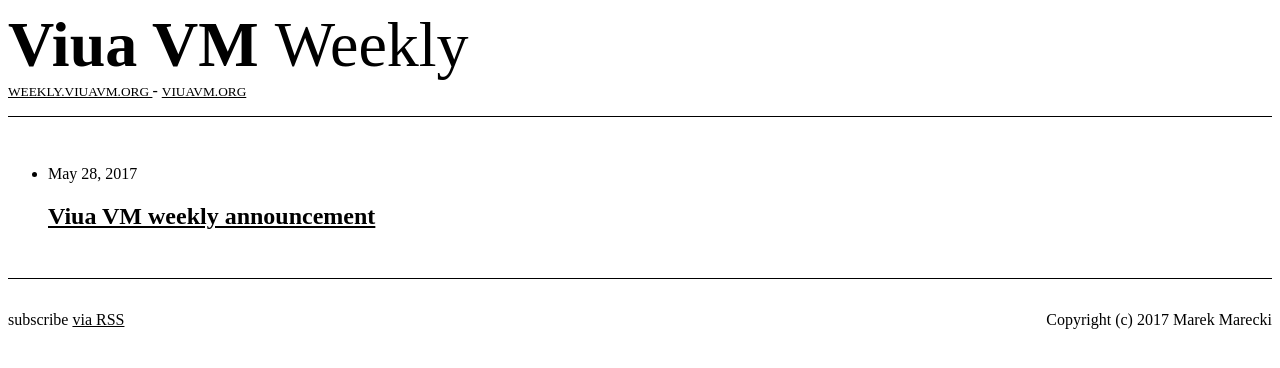
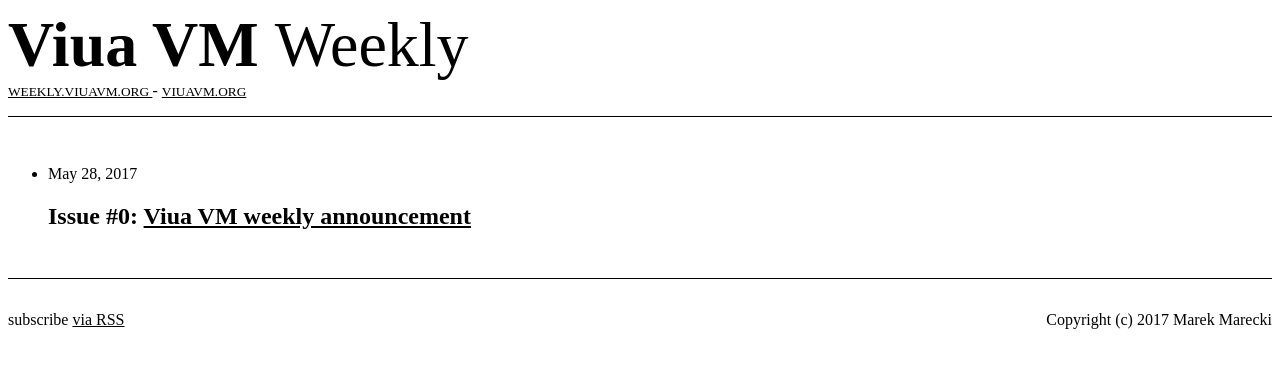
Before and after one commit to marekjm/weekly.viuavm.org, a Jekyll site: the page built from index.html, in a window 1280 px wide. Shown: the top 368 px of the page. Built offline with Jekyll 4.4.1, drawn with Linux system fonts in a browser that asks for light colours.

Commit message:
Better front page

```diff
--- a/_layouts/default.html
+++ b/_layouts/default.html
@@ -13,13 +13,13 @@
 
             <small>
                 <a href="/">
-                    WEEKLY.VIUAVM.ORG
+                    weekly.viuavm.org
                 </a>
             </small>
             -
             <small>
                 <a href="http://viuavm.org/">
-                    VIUAVM.ORG
+                    viuavm.org
                 </a>
             </small>
         </header>
--- a/assets/style.css
+++ b/assets/style.css
@@ -6,6 +6,10 @@
     margin: 0 0 3em 0;
     padding: 0 0 1em 0;
     border-bottom: 1px solid #000;
+}
+
+header.top-header small a {
+    text-transform: uppercase;
 }
 
 header p.top-text {
--- a/index.html
+++ b/index.html
@@ -12,7 +12,7 @@
         <span class="post-meta">{{ post.date | date: date_format }}</span>
 
         <h2>
-            <a class="post-link" href="{{ post.url | relative_url }}">{{ post.title | escape }}</a>
+            Issue #{{ post.weekly_issue_index }}: <a class="post-link" href="{{ post.url | relative_url }}">{{ post.title | escape }}</a>
         </h2>
     </li>
     {% endfor %}
```
